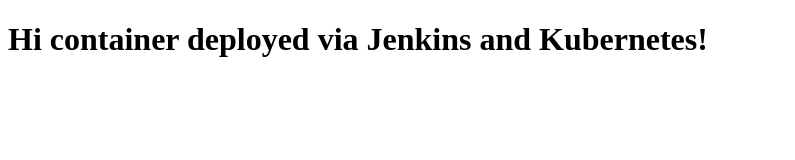
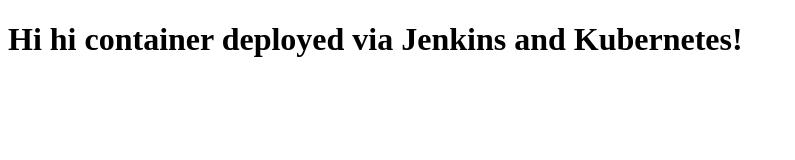
Before and after one commit to gvipinnair/new-jenkins, a plain HTML site: page index.html in a window 1280 px wide. Shown: the whole page, without its empty margins (0-795 px from the left). Drawn offline with Linux system fonts and the light colour scheme.

Commit message:
nginx:1.2.5

```diff
--- a/index.html
+++ b/index.html
@@ -4,6 +4,6 @@
     <title>Welcome to NGINX from Jenkins!</title>
   </head>
   <body>
-    <h1>Hi container deployed via Jenkins and Kubernetes!</h1>
+    <h1>Hi  hi  container deployed via Jenkins and Kubernetes!</h1>
   </body>
 </html>
```
